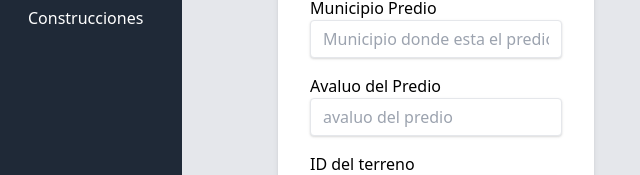
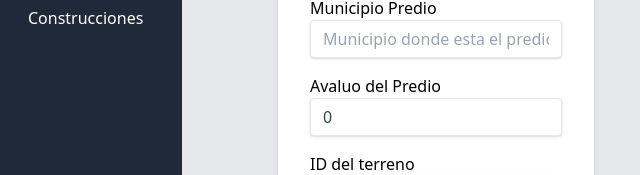
Before and after one commit to judmontoyaso/Catastro, a Next.js app in the folder catastro/: page /NuevoPredio in a window 1280 px wide. Shown: the part 282-457 px from the top of the page, without its empty margins (0-640 px from the left). Built offline with nearby package versions, Linux system fonts and the light colour scheme.

Commit message:
Se corrigieron errores del mutation. Ya se puede agregar un nuevo predio a la base de datos desde el formulario

```diff
--- a/catastro/pages/NuevoPredio.js
+++ b/catastro/pages/NuevoPredio.js
@@ -29,8 +29,8 @@ const NuevoPredio = () => {
       nombre_predio: "",
       departamento_predio: "",
       municipio_predio: "",
-      avaluo_predio: "",
-      id_terreno: "",
+      avaluo_predio: 0,
+      id_terreno: null,
     },
 
     validationSchema: Yup.object({
@@ -47,7 +47,7 @@ const NuevoPredio = () => {
       ),
     }),
 
-    onSubmit: async (valores) => {
+    onSubmit: async valores => {
       const {
         id_predio,
         nombre_predio,
@@ -67,9 +67,11 @@ const NuevoPredio = () => {
               municipio_predio,
               avaluo_predio,
               id_terreno,
-            },
-          },
+            }
+          }
         });
+
+
       } catch (error) {
         console.log(error);
       }
@@ -209,7 +211,7 @@ const NuevoPredio = () => {
               <input
                 className="shadow appearance-none border rounded w-full py-2 px-3 text-gray-700 leading-tight focus:outline-none focus:shadow-outline"
                 id="avaluo_predio"
-                type="nombre"
+                type="ID"
                 placeholder="avaluo del predio"
                 value={formik.values.avaluo_predio}
                 onChange={formik.handleChange}
```
